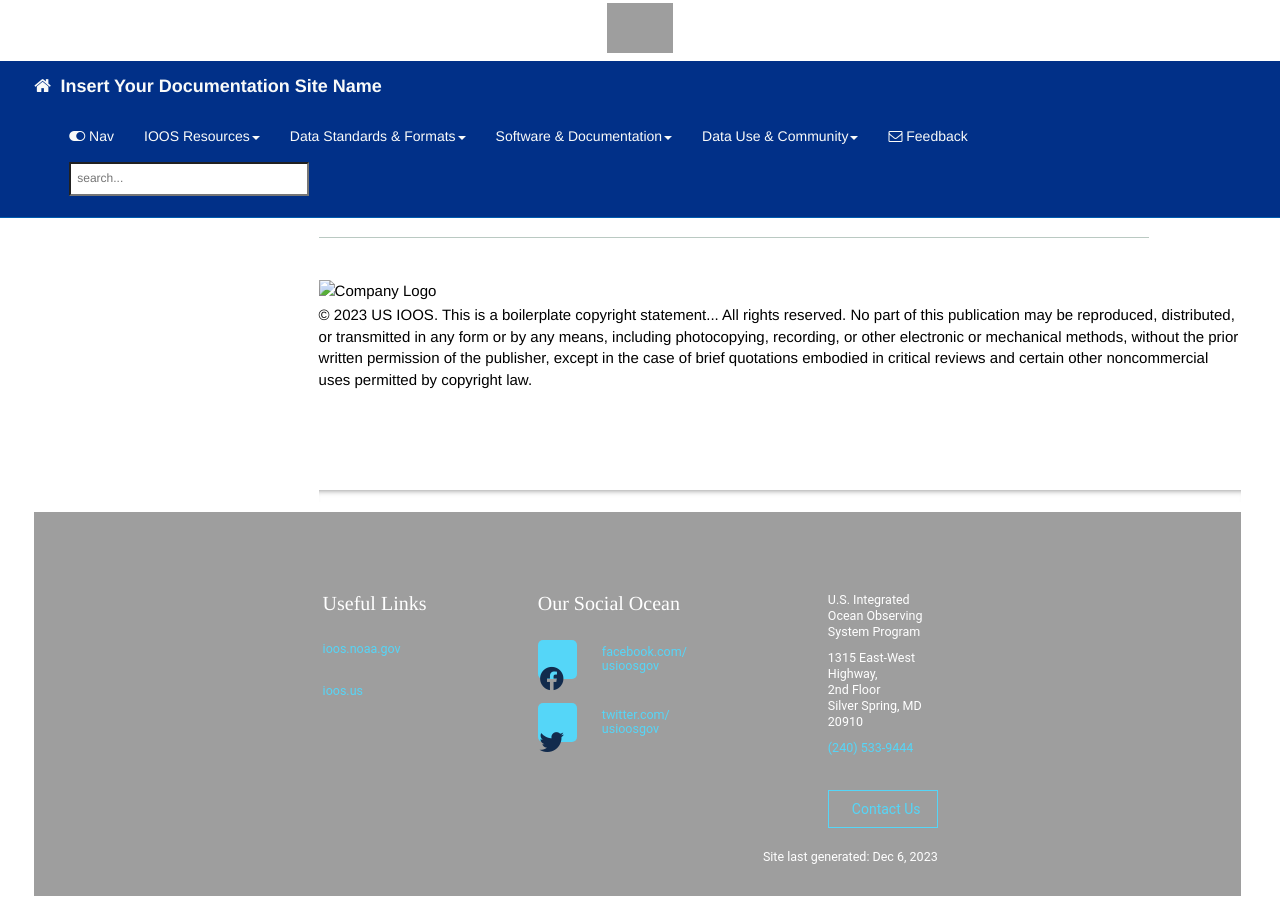
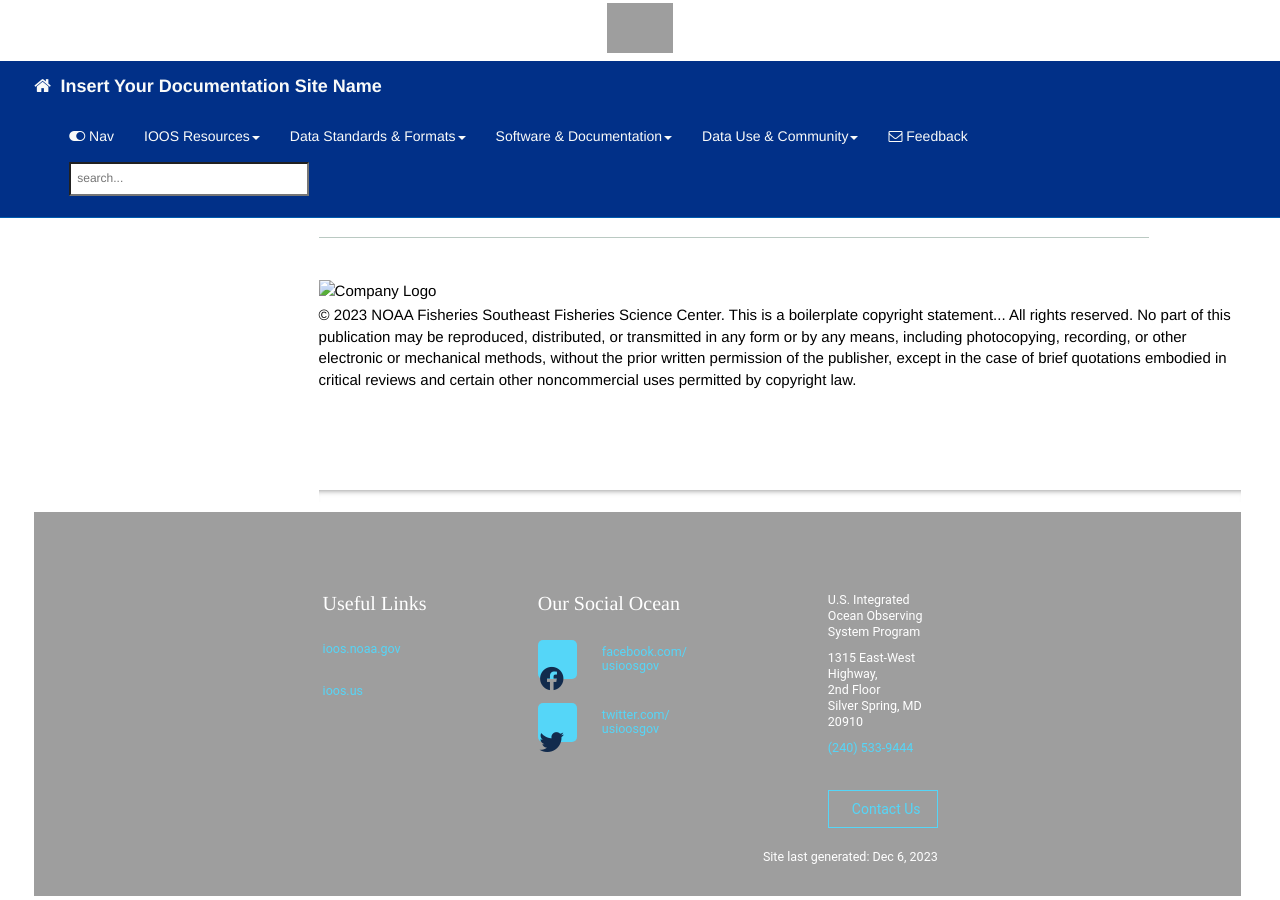
Before and after one commit to SEFSC/FATES-ATI-FrameXtraction, a Jekyll site: the page built from theme/pdfconfigs/titlepage.html, in a window 1280 px wide. Built offline with Jekyll 4.4.1, drawn with Linux system fonts in a browser that asks for light colours; nearby versions of some CDN libraries; comment, search, counter and statistics services are not loaded.

Commit message:
Update theme settings for SEFSC

```diff
--- a/_config.yml
+++ b/_config.yml
@@ -4,10 +4,10 @@
 ##### IOOS edit: replace this field with the documentation site name to appear on the top navigation bar next to the home button #####
 topnav_title: Insert Your Documentation Site Name
 
-site_title: IOOS GitHub Documentation
+site_title: SEFSC FATES GitHub Documentation
 # this appears in the html browser tab for the site title (seen mostly by search engines, not users)
 
-company_name: US IOOS
+company_name: NOAA Fisheries Southeast Fisheries Science Center
 # this appears in the footer
 
 host: 127.0.0.1
@@ -39,7 +39,7 @@
 feedback_subject_line: Insert Your Documentation Site Name
 
 ##### IOOS edit: replace this field with the contact email to submit to via the feedback link #####
-feedback_email: data.ioos@noaa.gov
+feedback_email: matt.grossi@noaa.gov
 
 
 # feedback_disable: true
@@ -123,7 +123,7 @@
 sidebars:
 - sidebar_ioos
 
-description: "A Jekyll-based documentation theme for data management documentation, software and other technical documentation needs.  This is a skeleton repository for IOOS technical documentation projects to use as a starting point to develop new pages for the https://ioos.github.io site."
+description: "A Jekyll-based documentation theme for data management documentation, software, and other technical documentation needs.  This is a skeleton repository for SEFSC technical documentation projects to use as a starting point to develop new pages for the https://sefsc.github.io site."
 # the description is used in the feed.xml file
 
 #disqus_shortname: idrbwjekyll
@@ -137,16 +137,16 @@
 # repository: modify to point to the GitHub repo shorthand name (replace 'your-documentation-repo-name')
 # github_editme_path: provide the basepath to the branch containing source files for this site (replace 'your-documentation-repo-name').  'blob/gh-pages/_docs' is standard and should remain as is
 
-url                      : "https://ioos.github.io"
+url                      : "https://mattgrossi-noaa.github.io"
 
 #baseurl                  : "/your-documentation-repo-name"
-baseurl                  : "/ioos-documentation-jekyll-skeleton"
+baseurl                  : "/sefsc-fates-documentation-jekyll-skeleton"
 
 #repository               : "ioos/your-documentation-repo-name"
-repository               : "ioos/ioos-documentation-jekyll-skeleton"
+repository               : "sefsc/sefsc-fates-documentation-jekyll-skeleton"
 
 #github_editme_path       : "ioos/your-documentation-repo-name/blob/gh-pages/_docs"
-github_editme_path       : "ioos/ioos-documentation-jekyll-skeleton/blob/gh-pages/_docs"
+github_editme_path       : "sefsc/sefsc-fates-documentation-jekyll-skeleton/blob/gh-pages/_docs"
 
 
 #Setup/config for 'ioos_documentation_theme_jekyll' git submodule (do not alter):
```
